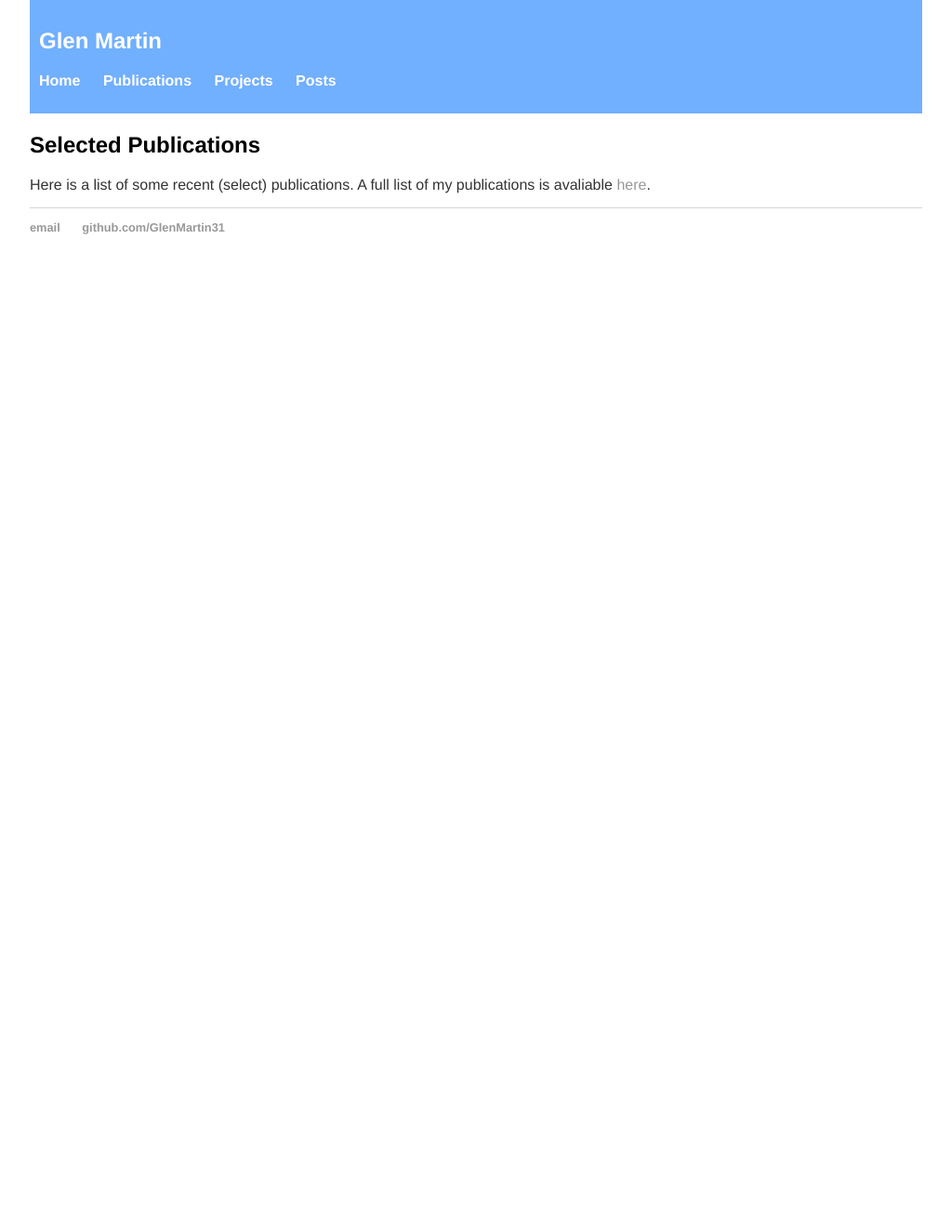
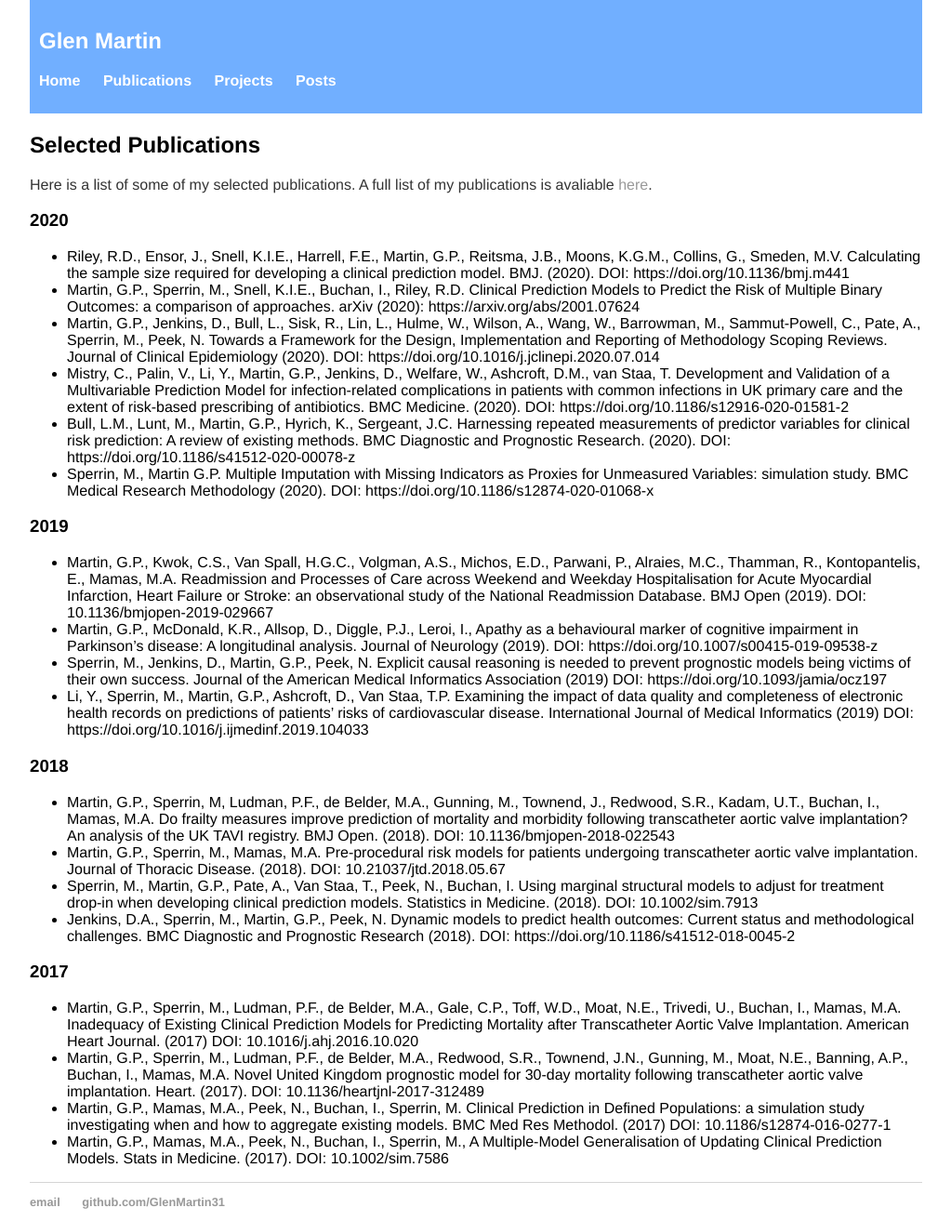
Before and after one commit to GlenMartin31/GlenMartin31.github.io, a Jekyll site: the page built from publications/index.html, in a window 1280 px wide. Shown: the whole page at 93% size, without its empty margins (128-1151 px from the left). Built offline with Jekyll 4.4.1, drawn with Linux system fonts in a browser that asks for light colours; before the commit the page ends 900 px from its top, so only the background shows below that.

Commit message:
Add publications

```diff
--- a/publications/index.html
+++ b/publications/index.html
@@ -5,6 +5,71 @@ title: Publications
 
 <div class="body">
 <h2>Selected Publications</h2>
-<p>Here is a list of some recent (select) publications. A full list of my publications is avaliable <a href="https://scholar.google.co.uk/citations?user=-9-SxiMAAAAJ&hl=en">here</a>.</P>
+<p>Here is a list of some of my selected publications. A full list of my publications is avaliable <a href="https://scholar.google.co.uk/citations?user=-9-SxiMAAAAJ&hl=en">here</a>.</P>
+
+<h3> 2020 </h3>
+<ul>
+	<li>Riley, R.D., Ensor, J., Snell, K.I.E., Harrell, F.E., Martin, G.P., Reitsma, J.B., Moons, K.G.M., Collins, G., Smeden, M.V. Calculating the sample size required for developing a
+		clinical prediction model. BMJ. (2020). DOI: https://doi.org/10.1136/bmj.m441 </li>
+
+	<li>Martin, G.P., Sperrin, M., Snell, K.I.E., Buchan, I., Riley, R.D. Clinical Prediction Models to Predict the Risk of Multiple Binary Outcomes: a comparison of approaches.
+		arXiv (2020): https://arxiv.org/abs/2001.07624 </li>
+
+	<li>Martin, G.P., Jenkins, D., Bull, L., Sisk, R., Lin, L., Hulme, W., Wilson, A., Wang, W., Barrowman, M., Sammut-Powell, C., Pate, A., Sperrin, M., Peek, N. Towards a
+		Framework for the Design, Implementation and Reporting of Methodology Scoping Reviews. Journal of Clinical Epidemiology (2020). DOI: https://doi.org/10.1016/j.jclinepi.2020.07.014 </li>
+
+	<li>Mistry, C., Palin, V., Li, Y., Martin, G.P., Jenkins, D., Welfare, W., Ashcroft, D.M., van Staa, T. Development and Validation of a Multivariable Prediction Model for infection-related
+		complications in patients with common infections in UK primary care and the extent of risk-based prescribing of antibiotics. BMC Medicine. (2020). DOI: https://doi.org/10.1186/s12916-020-01581-2 </li>
+
+	<li>Bull, L.M., Lunt, M., Martin, G.P., Hyrich, K., Sergeant, J.C. Harnessing repeated measurements of predictor variables for clinical risk prediction: A review of existing methods. BMC Diagnostic and
+		Prognostic Research. (2020). DOI: https://doi.org/10.1186/s41512-020-00078-z </li>
+
+	<li>Sperrin, M., Martin G.P. Multiple Imputation with Missing Indicators as Proxies for Unmeasured Variables: simulation study. BMC Medical Research Methodology (2020).
+		DOI: https://doi.org/10.1186/s12874-020-01068-x </li>
+</ul>
+
+<h3> 2019 </h3>
+<ul>
+	<li>Martin, G.P., Kwok, C.S., Van Spall, H.G.C., Volgman, A.S., Michos, E.D., Parwani, P., Alraies, M.C., Thamman, R., Kontopantelis, E., Mamas, M.A. Readmission and Processes of Care across
+		Weekend and Weekday Hospitalisation for Acute Myocardial Infarction, Heart Failure or Stroke: an observational study of the National Readmission Database. BMJ Open (2019).
+		DOI: 10.1136/bmjopen-2019-029667 </li>
+
+	<li>Martin, G.P., McDonald, K.R., Allsop, D., Diggle, P.J., Leroi, I., Apathy as a behavioural marker of cognitive impairment in Parkinson’s disease: A longitudinal analysis.
+		Journal of Neurology (2019). DOI: https://doi.org/10.1007/s00415-019-09538-z </li>
+
+	<li>Sperrin, M., Jenkins, D., Martin, G.P., Peek, N. Explicit causal reasoning is needed to prevent prognostic models being victims of their own success. Journal of the
+		American Medical Informatics Association (2019) DOI: https://doi.org/10.1093/jamia/ocz197 </li>
+
+	<li>Li, Y., Sperrin, M., Martin, G.P., Ashcroft, D., Van Staa, T.P. Examining the impact of data quality and completeness of electronic health records on predictions of patients’
+		risks of cardiovascular disease. International Journal of Medical Informatics (2019) DOI: https://doi.org/10.1016/j.ijmedinf.2019.104033 </li>
+</ul>
+
+<h3> 2018 </h3>
+<ul>
+	<li>Martin, G.P., Sperrin, M, Ludman, P.F., de Belder, M.A., Gunning, M., Townend, J., Redwood, S.R., Kadam, U.T., Buchan, I., Mamas, M.A. Do frailty measures improve prediction of mortality
+		and morbidity following transcatheter aortic valve implantation? An analysis of the UK TAVI registry. BMJ Open. (2018). DOI: 10.1136/bmjopen-2018-022543 </li>
+
+	<li>Martin, G.P., Sperrin, M., Mamas, M.A. Pre-procedural risk models for patients undergoing transcatheter aortic valve implantation. Journal of Thoracic Disease. (2018). DOI: 10.21037/jtd.2018.05.67 </li>
+
+	<li>Sperrin, M., Martin, G.P., Pate, A., Van Staa, T., Peek, N., Buchan, I. Using marginal structural models to adjust for treatment drop-in when developing clinical prediction models.
+		Statistics in Medicine. (2018). DOI: 10.1002/sim.7913 </li>
+
+	<li>Jenkins, D.A., Sperrin, M., Martin, G.P., Peek, N. Dynamic models to predict health outcomes: Current status and methodological challenges. BMC Diagnostic and Prognostic Research (2018).
+		DOI: https://doi.org/10.1186/s41512-018-0045-2 </li>
+</ul>
+
+<h3> 2017 </h3>
+<ul>
+	<li>Martin, G.P., Sperrin, M., Ludman, P.F., de Belder, M.A., Gale, C.P., Toff, W.D., Moat, N.E., Trivedi, U., Buchan, I., Mamas, M.A. Inadequacy of Existing Clinical Prediction Models for
+	    Predicting Mortality after Transcatheter Aortic Valve Implantation. American Heart Journal. (2017) DOI: 10.1016/j.ahj.2016.10.020 </li>
+
+	<li>Martin, G.P., Sperrin, M., Ludman, P.F., de Belder, M.A., Redwood, S.R., Townend, J.N., Gunning, M., Moat, N.E., Banning, A.P., Buchan, I., Mamas, M.A. Novel United Kingdom prognostic
+		model for 30-day mortality following transcatheter aortic valve implantation. Heart. (2017). DOI: 10.1136/heartjnl-2017-312489 </li>
+
+	<li>Martin, G.P., Mamas, M.A., Peek, N., Buchan, I., Sperrin, M. Clinical Prediction in Defined Populations: a simulation study investigating when and how to aggregate existing models.
+		BMC Med Res Methodol. (2017) DOI: 10.1186/s12874-016-0277-1 </li>
+
+	<li>Martin, G.P., Mamas, M.A., Peek, N., Buchan, I., Sperrin, M., A Multiple-Model Generalisation of Updating Clinical Prediction Models. Stats in Medicine. (2017). DOI: 10.1002/sim.7586 </li>
+</ul>
 
 </div>
```
